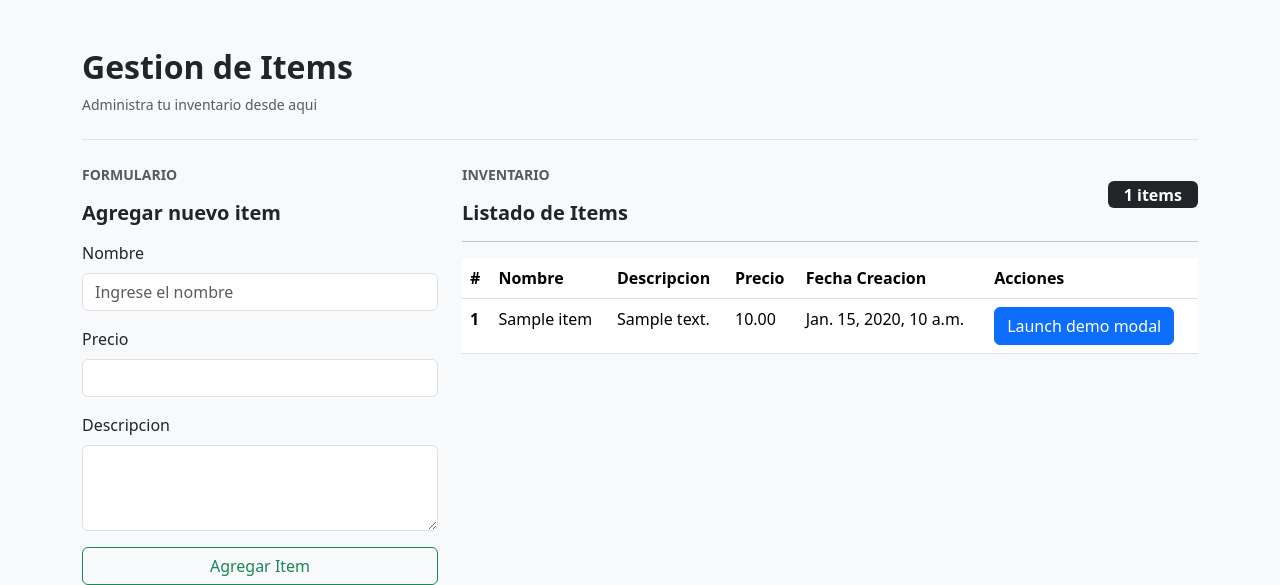
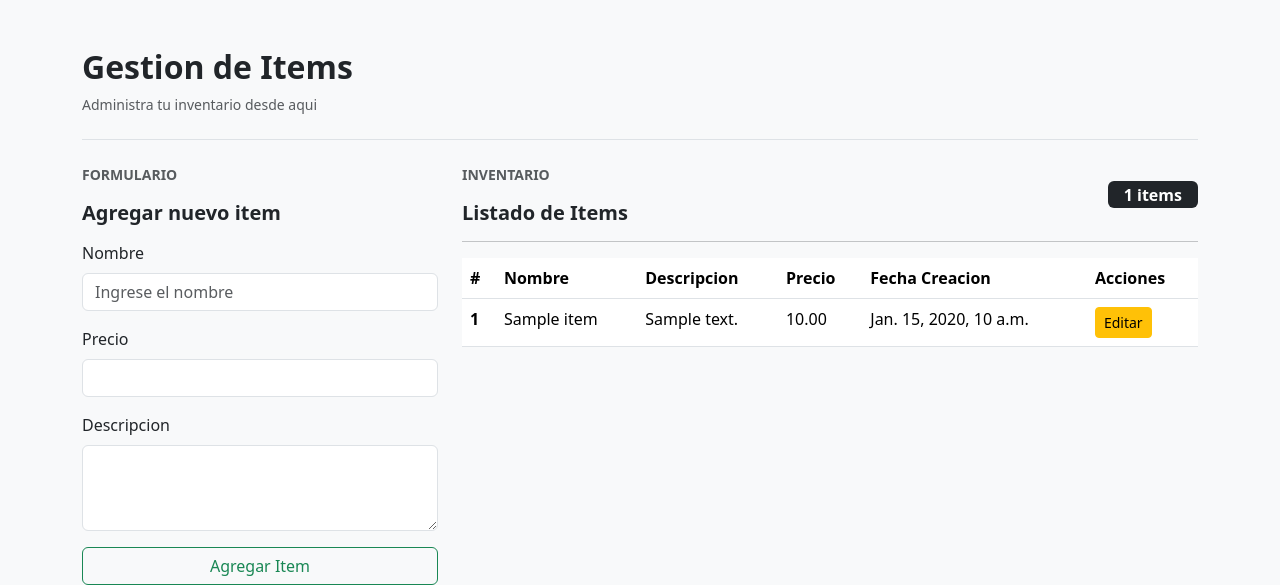
Before and after one commit to MiguelAngelRamos/orm_django, a Django app: page / in a window 1280 px wide. Shown: the top 585 px of the page. Run offline with Django 5.2, Linux system fonts and the light colour scheme; tables that the repository leaves empty hold one stand-in row (values such as "Sample post").

Commit message:
codigo actualizado con el formulario actualizacion

```diff
--- a/app_crud/models.py
+++ b/app_crud/models.py
@@ -1,9 +1,9 @@
 from django.db import models
 
 class Item(models.Model):
-    nombre = models.CharField(max_length=100)
-    descripcion = models.TextField(blank=True, null=True)
-    precio = models.DecimalField(max_digits=10, decimal_places=2) # varchar(10,2) en SQL
+    nombre = models.CharField(max_length=100) # varchar(100) en SQL, es un campo de texto con un límite de 100 caracteres
+    descripcion = models.TextField(blank=True, null=True) # text en SQL, es un campo de texto sin límite de caracteres
+    precio = models.DecimalField(max_digits=10, decimal_places=2) # decimal(10,2) en SQL, es un campo numérico con 10 dígitos en total y 2 decimales
     fecha_creacion = models.DateTimeField(auto_now_add=True, db_index=True) # se traduce en sql a timestamp con valor por defecto CURRENT_TIMESTAMP y un índice para optimizar consultas por fecha de creación
 
     # La clase Meta se utiliza para configurar opciones adicionales del modelo, como el nombre de la tabla en la base de datos, el ordenamiento por defecto, etc. en el panel de administración de Django.
--- a/app_crud/views.py
+++ b/app_crud/views.py
@@ -23,13 +23,14 @@ class IndexCrudView(View):
         #* todo se hace con una condicional o bifuracion (primero debes dejar listas las herramientas
         # * en los html para que la vista pueda capturar la accion que se desea realizar)
         action = request.POST.get('action') # el valor de la varialbe action es 'create' por que lo toma del value del input hidden del formulario del html
+        print(f"este es el contenido dentro post {request.POST.get('nombre')}")
 
-        actions = {
+        actions_dic = {
             'create': self._handle_create,
             'update': self._handle_update,
         }
 
-        handler = actions.get(action) # handler va tener una referencia a la funcion que se encarga de crear un item, es decir, va ser igual a self._handle_create
+        handler = actions_dic.get(action) # handler va tener una referencia a la funcion que se encarga de crear un item, es decir, va ser igual a self._handle_create
 
         if handler:
             return handler(request) # _handle_create(request)
@@ -38,6 +39,7 @@ class IndexCrudView(View):
         return redirect('index_crud') # si no se encuentra la accion, redirige a la misma pagina (GET)
 
     def _handle_create(self, request):
+        print(f'este es el contenido dentro de handle create ${request.POST}')
         form = ItemForm(request.POST)
         if form.is_valid():
             form.save()
--- a/templates/app_crud/index.html
+++ b/templates/app_crud/index.html
@@ -71,8 +71,17 @@
               <td>
                 <!-- Aquí puedes agregar botones de acción como editar o eliminar -->
                 <!-- Button trigger modal -->
-                <button type="button" class="btn btn-primary" data-bs-toggle="modal" data-bs-target="#exampleModal">
-                  Launch demo modal
+                <button
+                  type="button"
+                  class="btn btn-warning btn-sm"
+                  data-bs-toggle="modal"
+                  data-bs-target="#editModal"
+                  data-id="{{item.id}}"
+                  data-nombre="{{item.nombre}}"
+                  data-descripcion="{{item.descripcion}}"
+                  data-precio="{{item.precio}}"
+                  >
+                  Editar
                 </button>
               </td>
             </tr>
@@ -89,15 +98,16 @@
 
   <!-- Nuestro modal -->
   <!-- Modal -->
-  <div class="modal fade" id="exampleModal" tabindex="-1" aria-labelledby="exampleModalLabel" aria-hidden="true">
+  <div class="modal fade" id="editModal" tabindex="-1" aria-labelledby="exampleModalLabel" aria-hidden="true">
     <div class="modal-dialog">
       <form action="{% url 'index_crud' %}" method="POST">
           {% csrf_token %}
           <input type="hidden" name="action" value="update">
+          <input type="hidden" name="item_id" value="edit-item-id">
 
       <div class="modal-content">
         <div class="modal-header">
-          <h1 class="modal-title fs-5" id="exampleModalLabel">Modal title</h1>
+          <h1 class="modal-title fs-5" id="exampleModalLabel">Editar Item</h1>
           <button type="button" class="btn-close" data-bs-dismiss="modal" aria-label="Close"></button>
         </div>
         <div class="modal-body">
@@ -105,10 +115,20 @@
             <label for="{{ edit_form.nombre.id_for_label }}">Nombre</label>
             {{ edit_form.nombre }}
           </div>
+
+          <div class="mb-3">
+            <label for="{{ edit_form.precio.id_for_label }}">Precio</label>
+            {{ edit_form.precio }}
+          </div>
+
+          <div class="mb-3">
+            <label for="{{ edit_form.descripcion.id_for_label }}">Descripcion</label>
+            {{ edit_form.descripcion }}
+          </div>
         </div>
         <div class="modal-footer">
-          <button type="button" class="btn btn-secondary" data-bs-dismiss="modal">Close</button>
-          <button type="button" class="btn btn-primary">Save changes</button>
+          <button type="button" class="btn btn-secondary" data-bs-dismiss="modal">Cancelar</button>
+          <button type="submit" class="btn btn-outline-success">Guardar cambios</button>
         </div>
       </div>
        </form>
@@ -117,6 +137,15 @@
   <script src="https://cdn.jsdelivr.net/npm/bootstrap@5.3.8/dist/js/bootstrap.bundle.min.js"
     integrity="sha384-FKyoEForCGlyvwx9Hj09JcYn3nv7wiPVlz7YYwJrWVcXK/BmnVDxM+D2scQbITxI"
     crossorigin="anonymous"></script>
+
+  <script>
+    const editModal = document.getElementById('editModal');
+    editModal.addEventListener('show.bs.modal', event => {
+      console.log('Modal')
+      const btn = event.relatedTarget; // Botón que activó el modal
+      document.getElementById('edit-item-id').value = btn.dataset.id;
+    });
+  </script>
 </body>
 
 </html>
```
Also changed, not shown: README.md.
